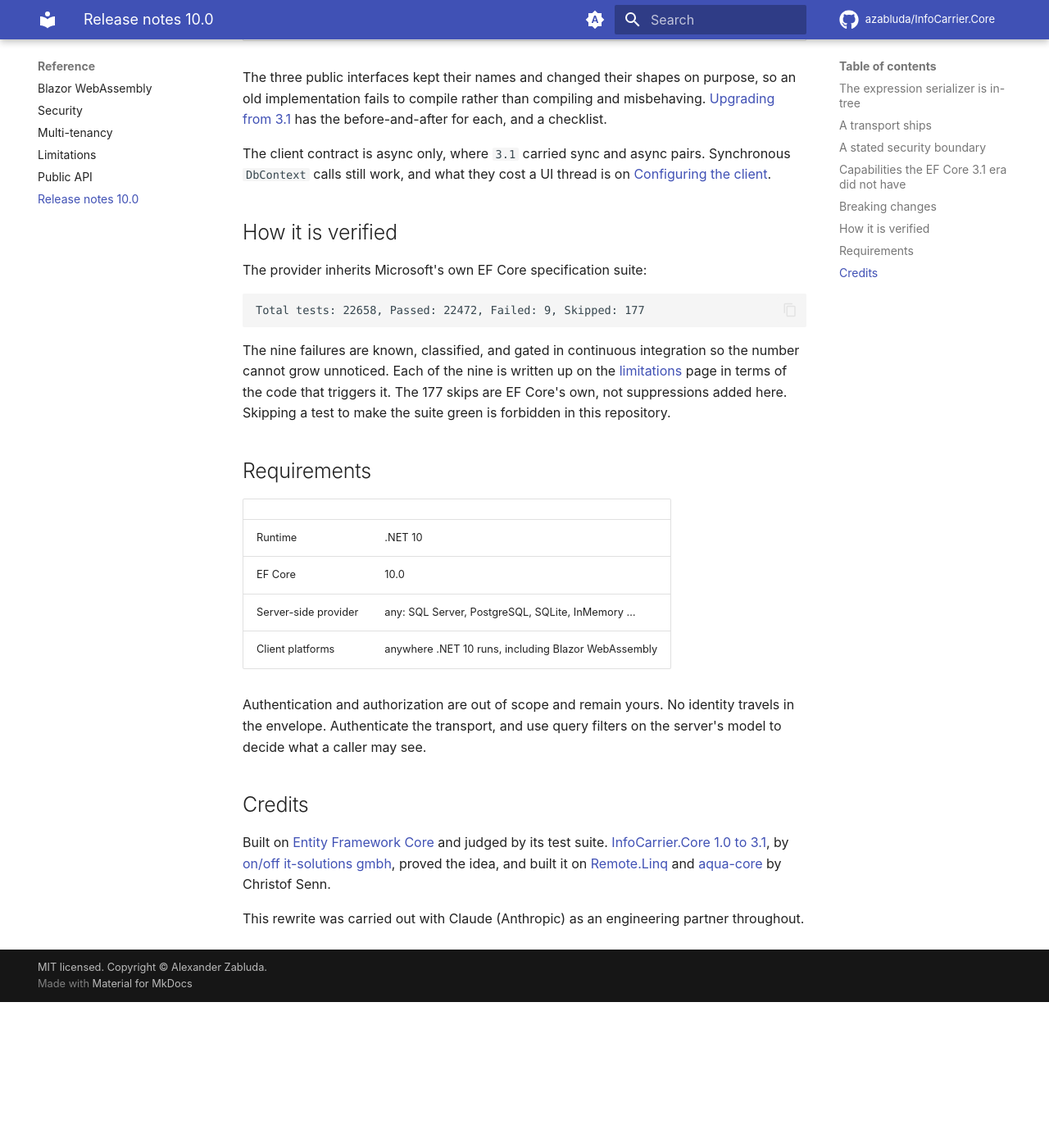
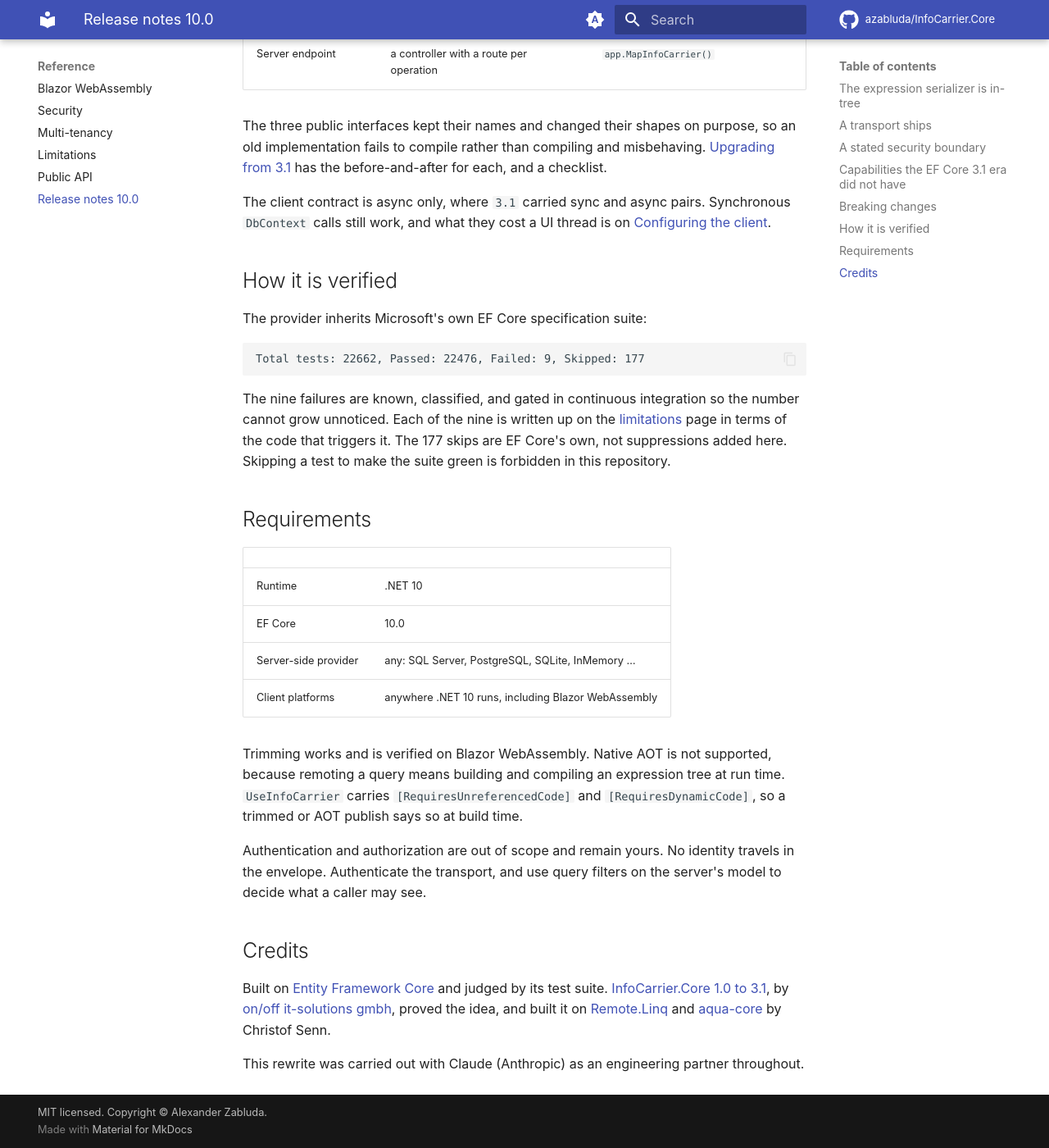
Before and after one commit to azabluda/InfoCarrier.Core, an MkDocs documentation site: the page built from website/docs/release-notes/10.0.md, in a window 1280 px wide and 1400 px high, scrolled down 2057 px. Shown: the whole window at 82% size. Built offline with MkDocs 1.6.1 and Material for MkDocs 9.7.7, drawn with Linux system fonts in a browser that asks for light colours; comment, search, counter and statistics services are not loaded; before the commit the page ends 3279 px from its top, so only the background shows below that; some of the changed text lies outside the part shown.

Commit message:
The two changes made after preview.1, and the counts that moved with them
The release-notes page is what the release body links as "the full list", so it
has to carry what shipped after 10.0.0-preview.1 went out on 2026-08-18:

- cancelling a query stops it on the server. The token reaches the DbCommand, so
  the store cancels the command rather than the client alone abandoning its wait.
- trimming works and is verified; Native AOT is not supported, and UseInfoCarrier
  now carries RequiresUnreferencedCode and RequiresDynamicCode so a trimmed or AOT
  publish says so at build time.

Both pages carried 22658/22472 from the 2026-08-18 snapshot. The cancellation work
added four tests, so the figures are 22662/22476 with failures and skips unmoved.
Read from test/known-failures.txt, which is the current baseline; the archived
snapshot is not.

docs/release-bodies/v10.0.0-preview.1.md is synced from the published release.
The body on GitHub had been hand-edited after Docs D11 published this file's text:
the identity opener is gone, the compatibility bullet moved last, and "with a
written review" was cut. GitHub keeps no history of a body, so the repository copy
is the only record and it should match what is live.

Co-Authored-By: Claude Opus 5 <noreply@anthropic.com>

````diff
--- a/website/docs/release-notes/10.0.md
+++ b/website/docs/release-notes/10.0.md
@@ -37,6 +37,8 @@ trip.
   `3.1` had begin, commit and rollback only
 - Spatial types without data loss: Z and M ordinates survive the round trip, which `3.1`'s GeoJSON
   form did not preserve
+- Cancelling a query stops it on the server. The token reaches the `DbCommand`, so the store
+  cancels the command rather than the client alone abandoning its wait
 - Blazor WebAssembly, published trimmed
 - Symbol packages and SourceLink on both packages, so you can step into the provider
 
@@ -71,7 +73,7 @@ The client contract is async only, where `3.1` carried sync and async pairs. Syn
 The provider inherits Microsoft's own EF Core specification suite:
 
 ```
-Total tests: 22658, Passed: 22472, Failed: 9, Skipped: 177
+Total tests: 22662, Passed: 22476, Failed: 9, Skipped: 177
 ```
 
 The nine failures are known, classified, and gated in continuous integration so the number cannot
@@ -88,6 +90,11 @@ Skipping a test to make the suite green is forbidden in this repository.
 | Server-side provider | any: SQL Server, PostgreSQL, SQLite, InMemory … |
 | Client platforms | anywhere .NET 10 runs, including Blazor WebAssembly |
 
+Trimming works and is verified on Blazor WebAssembly. Native AOT is not supported, because
+remoting a query means building and compiling an expression tree at run time. `UseInfoCarrier`
+carries `[RequiresUnreferencedCode]` and `[RequiresDynamicCode]`, so a trimmed or AOT publish
+says so at build time.
+
 Authentication and authorization are out of scope and remain yours. No identity travels in the
 envelope. Authenticate the transport, and use query filters on the server's model to decide what a
 caller may see.
````
Also changed, not shown: docs/release-bodies/v10.0.0-preview.1.md (+3 -3 lines), website/docs/limitations.md (+1 -1 lines).
